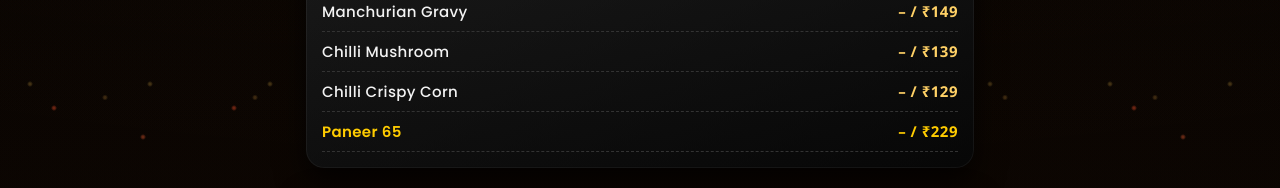
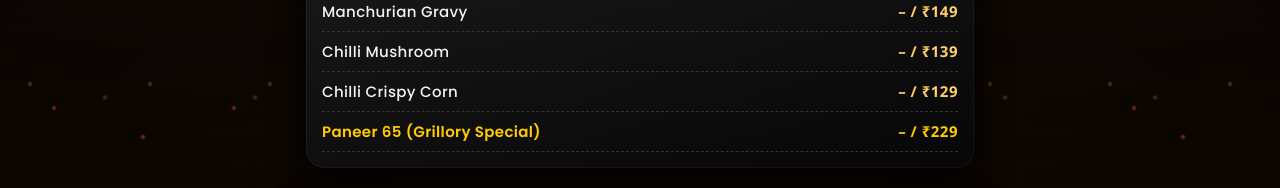
Before and after one commit to Sanchit1802/grillory-menu, a React (Vite) app: page / in a window 1280 px wide. Shown: the part 4140-4328 px from the top of the page. Built offline with nearby package versions, Linux system fonts and the light colour scheme.

Commit message:
changed some item names

```diff
--- a/src/Data/MenuData.js
+++ b/src/Data/MenuData.js
@@ -124,7 +124,7 @@ export const menuData = [
           { name: "Chilli Mushroom", price: "– / ₹139" },
           { name: "Chilli Crispy Corn", price: "– / ₹129" },
           {
-            name: "Paneer 65",
+            name: "Paneer 65 (Grillory Special)",
             price: "– / ₹229",
             special: true,
           },
```
